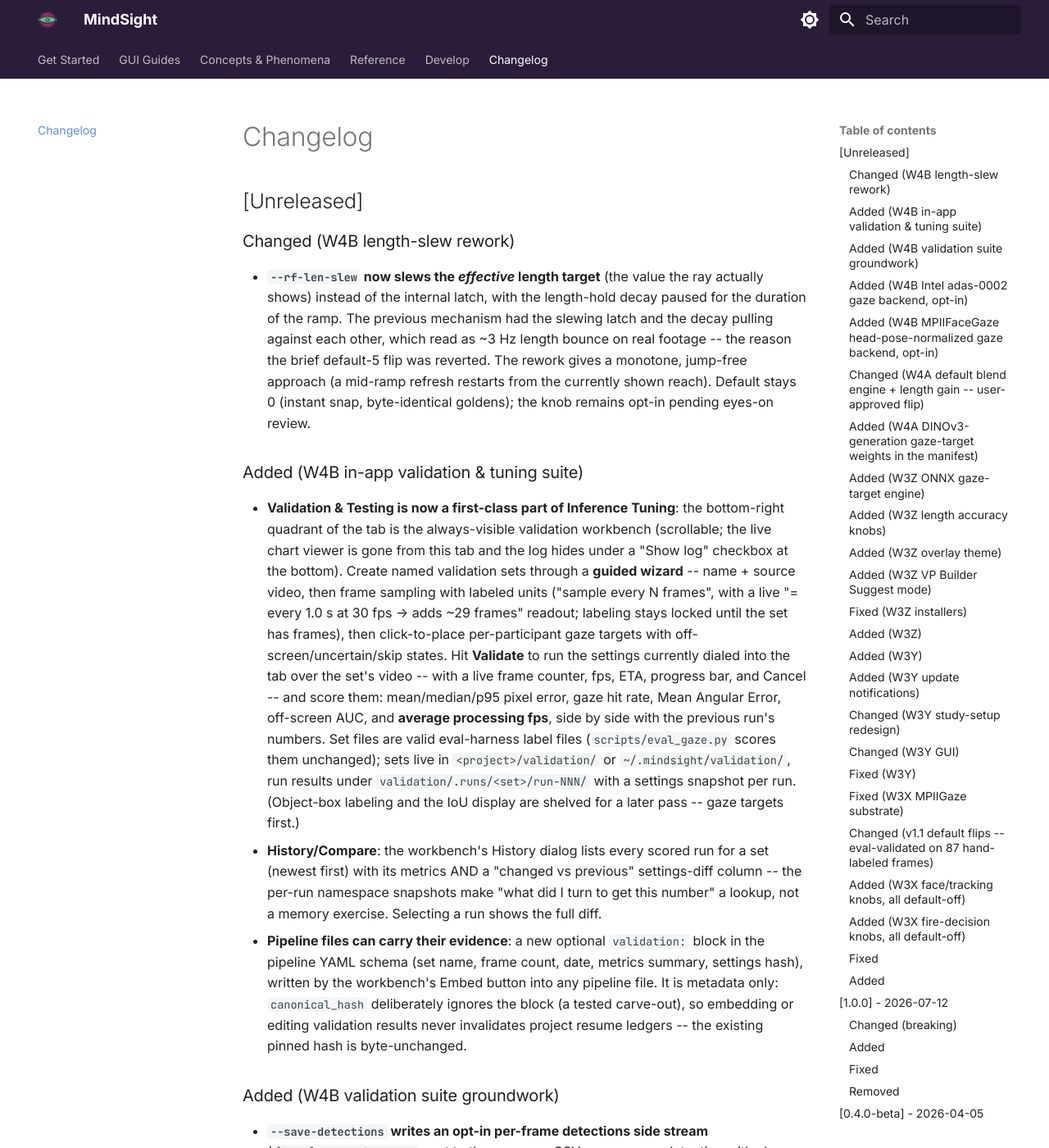
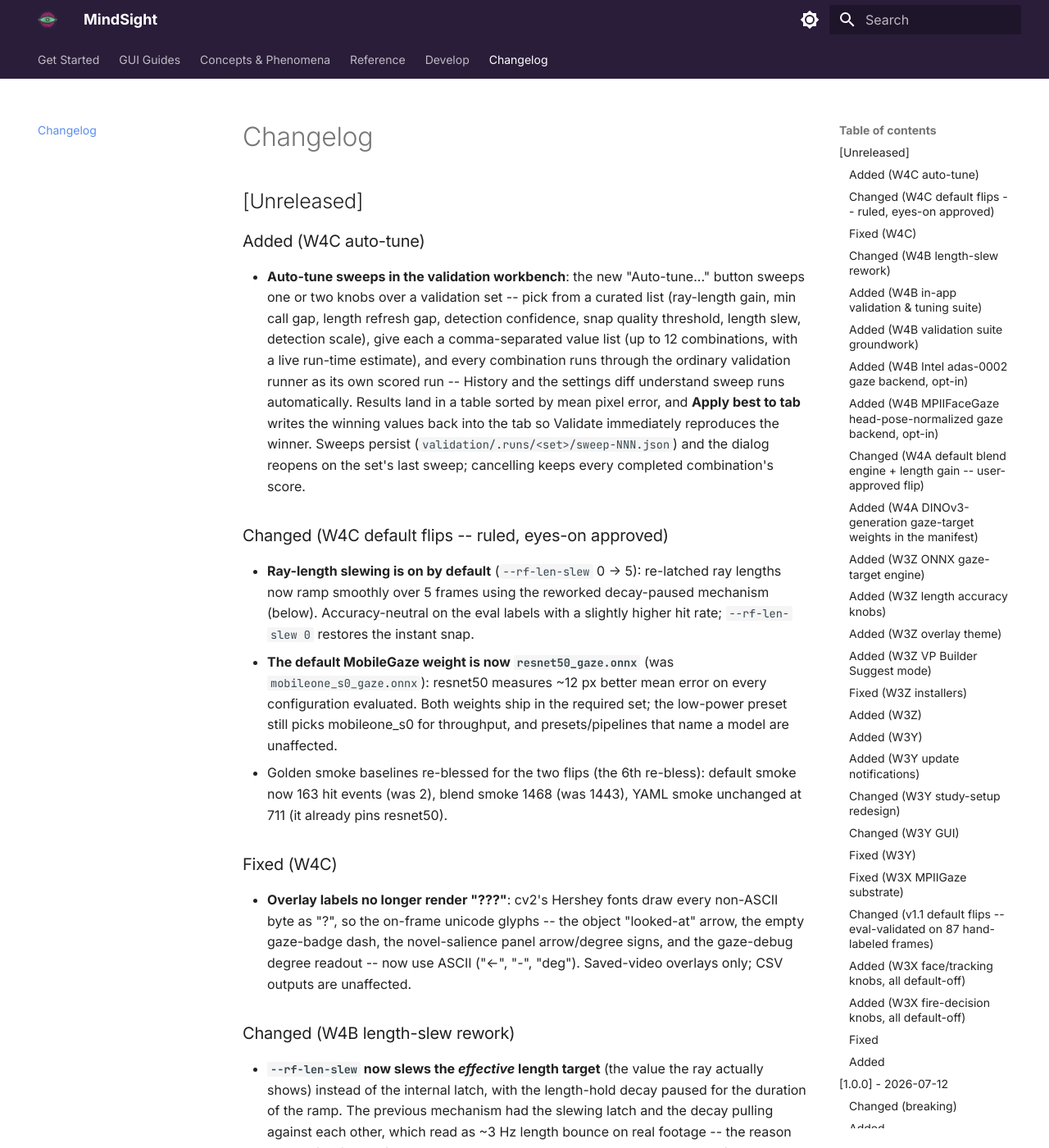
Before and after one commit to kylen-d/mindsight, an MkDocs documentation site: the page built from docs/changelog.md, in a window 1280 px wide and 1400 px high. Shown: the whole window at 82% size. Built offline with MkDocs 1.6.1 and Material for MkDocs 9.7.7, drawn with Linux system fonts in a browser that asks for light colours; some of the changed text lies outside the part shown.

Commit message:
feat: v1.1 w4c-2 default-flip batch + 6th golden re-bless (rulings R5+R7 via AskUserQuestion; slew eyes-on w4b-slew5-eyes-on.mp4 approved) -- three changes, one bless. (1) R5: --rf-len-slew default 0->5 (the W4B decay-paused effective-target rework; eval accuracy-neutral 58.8px, hit +1.2pp; escape hatch --rf-len-slew 0); config.py + ray_config + help text; canonical_hash re-pinned 90753c97/4ed82828 (ledger one-time reprocess, pre-release); slew flag test now pins default-5 + the 0 escape. (2) R7: default MGaze weight mobileone_s0_gaze.onnx -> resnet50_gaze.onnx (MGaze_Config.DEFAULT_ONNX_MODEL, plugin-side -- NO hash impact; ~12px better mean everywhere measured; both weights ALREADY required, set stays SIX; low-power preset keeps mobileone_s0 pinned; GUI arch combo default follows to resnet50; gaze-plugin tutorial doc updated). (3) cv2 '???' glyph fix: Hershey renders each non-ASCII byte as '?', so on-frame overlay strings are now ASCII -- UI_ARROW_LEFT '<-' (object looked-at labels), gaze-badge empty dash '-', novel-salience panel '->'/'deg/f', gaze-debug 'deg'; rendered video only, zero CSV effect; UI_ARROW_RIGHT stays unicode (console-only). RE-BLESS FACTS: default smoke 869 frames/163 hits (was 2 -- resnet50 rays; test_pipeline EXPECTED_HITS 2->163), blend smoke 1468 (was 1443 -- slew; blend pins resnet50 so R7 inert there), yaml smoke 711 UNCHANGED byte-identical 6/6 (pipeline pins resnet50, no Gaze-LLE); 6 CSV goldens re-blessed + checksums regenerated; SSIM ref re-rendered, independent solo rerun 3/3 CSVs byte-identical + SSIM 1.000000; glyph fix eyeballed on-frame ('<- P0 P1'). Census ceremony: regen validated byte-identical BEFORE the change; parser 172 / gui namespace 156 / advanced 33 counts unchanged (spec defaults + 2 census values moved as expected). Changelog W4C sections added to BOTH mirrored files (W4B slew entry's 'stays 0' clause amended -- both ship in the same release). Suite 1199 + ruff + strict mkdocs green. BASELINE.md 6th-re-bless section appended (vault).

```diff
--- a/docs/changelog.md
+++ b/docs/changelog.md
@@ -1,6 +1,46 @@
 # Changelog
 
 ## [Unreleased]
+
+### Added (W4C auto-tune)
+- **Auto-tune sweeps in the validation workbench**: the new
+  "Auto-tune..." button sweeps one or two knobs over a validation set
+  -- pick from a curated list (ray-length gain, min call gap, length
+  refresh gap, detection confidence, snap quality threshold, length
+  slew, detection scale), give each a comma-separated value list (up
+  to 12 combinations, with a live run-time estimate), and every
+  combination runs through the ordinary validation runner as its own
+  scored run -- History and the settings diff understand sweep runs
+  automatically. Results land in a table sorted by mean pixel error,
+  and **Apply best to tab** writes the winning values back into the
+  tab so Validate immediately reproduces the winner. Sweeps persist
+  (`validation/.runs/<set>/sweep-NNN.json`) and the dialog reopens on
+  the set's last sweep; cancelling keeps every completed combination's
+  score.
+
+### Changed (W4C default flips -- ruled, eyes-on approved)
+- **Ray-length slewing is on by default** (`--rf-len-slew` 0 -> 5):
+  re-latched ray lengths now ramp smoothly over 5 frames using the
+  reworked decay-paused mechanism (below). Accuracy-neutral on the
+  eval labels with a slightly higher hit rate; `--rf-len-slew 0`
+  restores the instant snap.
+- **The default MobileGaze weight is now `resnet50_gaze.onnx`** (was
+  `mobileone_s0_gaze.onnx`): resnet50 measures ~12 px better mean
+  error on every configuration evaluated. Both weights ship in the
+  required set; the low-power preset still picks mobileone_s0 for
+  throughput, and presets/pipelines that name a model are unaffected.
+- Golden smoke baselines re-blessed for the two flips (the 6th
+  re-bless): default smoke now 163 hit events (was 2), blend smoke
+  1468 (was 1443), YAML smoke unchanged at 711 (it already pins
+  resnet50).
+
+### Fixed (W4C)
+- **Overlay labels no longer render "???"**: cv2's Hershey fonts draw
+  every non-ASCII byte as "?", so the on-frame unicode glyphs -- the
+  object "looked-at" arrow, the empty gaze-badge dash, the
+  novel-salience panel arrow/degree signs, and the gaze-debug degree
+  readout -- now use ASCII ("<-", "-", "deg"). Saved-video overlays
+  only; CSV outputs are unaffected.
 
 ### Changed (W4B length-slew rework)
 - **`--rf-len-slew` now slews the *effective* length target** (the
@@ -10,8 +50,8 @@
   other, which read as ~3 Hz length bounce on real footage -- the
   reason the brief default-5 flip was reverted. The rework gives a
   monotone, jump-free approach (a mid-ramp refresh restarts from the
-  currently shown reach). Default stays 0 (instant snap, byte-identical
-  goldens); the knob remains opt-in pending eyes-on review.
+  currently shown reach). (Flipped on by default later in this release
+  -- see the W4C entry above.)
 
 ### Added (W4B in-app validation & tuning suite)
 - **Validation & Testing is now a first-class part of Inference
```
Also changed, not shown: CHANGELOG.md (+42 -2 lines), docs/developer/gaze-plugin-tutorial.md (+2 -2 lines), 14 other files.
